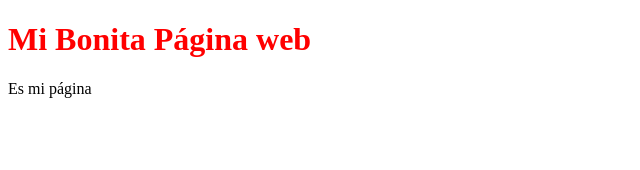
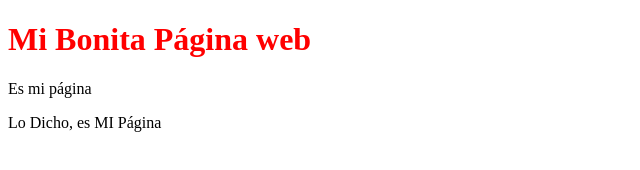
Before and after one commit to davgarr/LMSGI, a plain HTML site: page index.html in a window 1280 px wide. Shown: the whole page, without its empty margins (0-640 px from the left). Drawn offline with Linux system fonts and the light colour scheme.

Commit message:
Update index.html

```diff
--- a/index.html
+++ b/index.html
@@ -9,5 +9,6 @@
   <body>
  <h1>Mi Bonita Página web</h1>
  <p>Es mi página</p>
+    <p>Lo Dicho, es MI Página</p>
   </body>
 </html>
```
